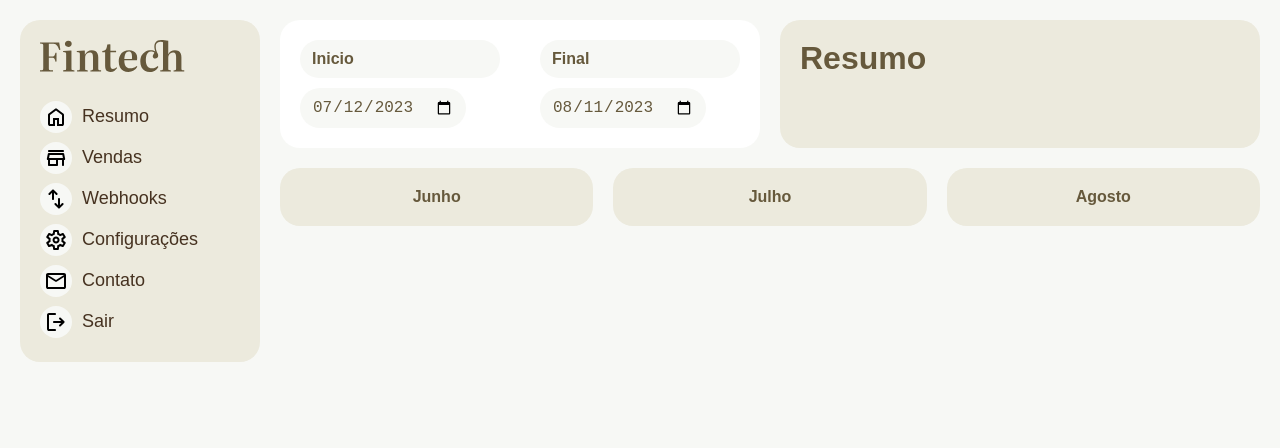
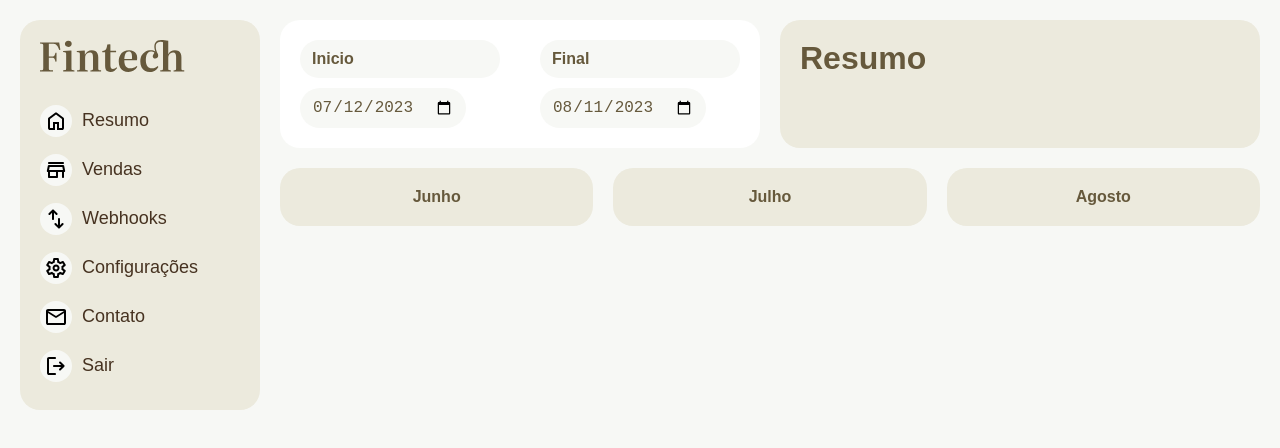
Before and after one commit to walacefex/fintech-react-typescript, a React (Vite) app: page / in a window 1280 px wide. Shown: the top 448 px of the page. Built offline with nearby package versions, Linux system fonts and the light colour scheme; no server answers; the HTML template or start-up script is replaced by a standard one.

Commit message:
adding margin in sidenav icon

```diff
--- a/src/Style.css
+++ b/src/Style.css
@@ -7,7 +7,6 @@
 }
 
 html {
-
   --color-1:#463220;
   --color-2: #66593c;
   --color-3: #eceadd;
@@ -103,6 +102,7 @@ ul {
   flex: 1;
   font-size: 1.125rem;
   text-decoration: none;
+  margin: .25rem 0;
   color: var(--color-1);
   padding: var(--gap-s) 0;
 }
```
